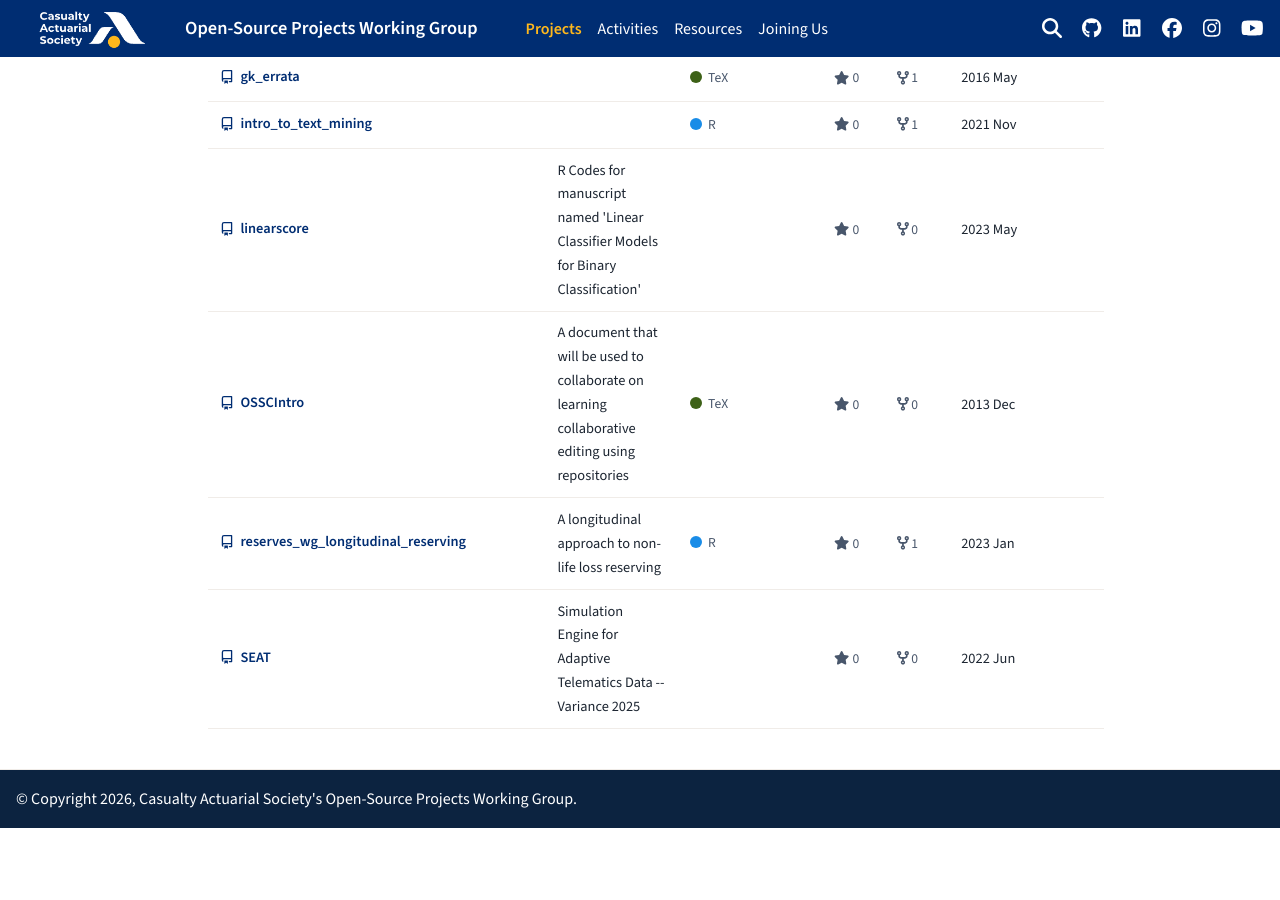
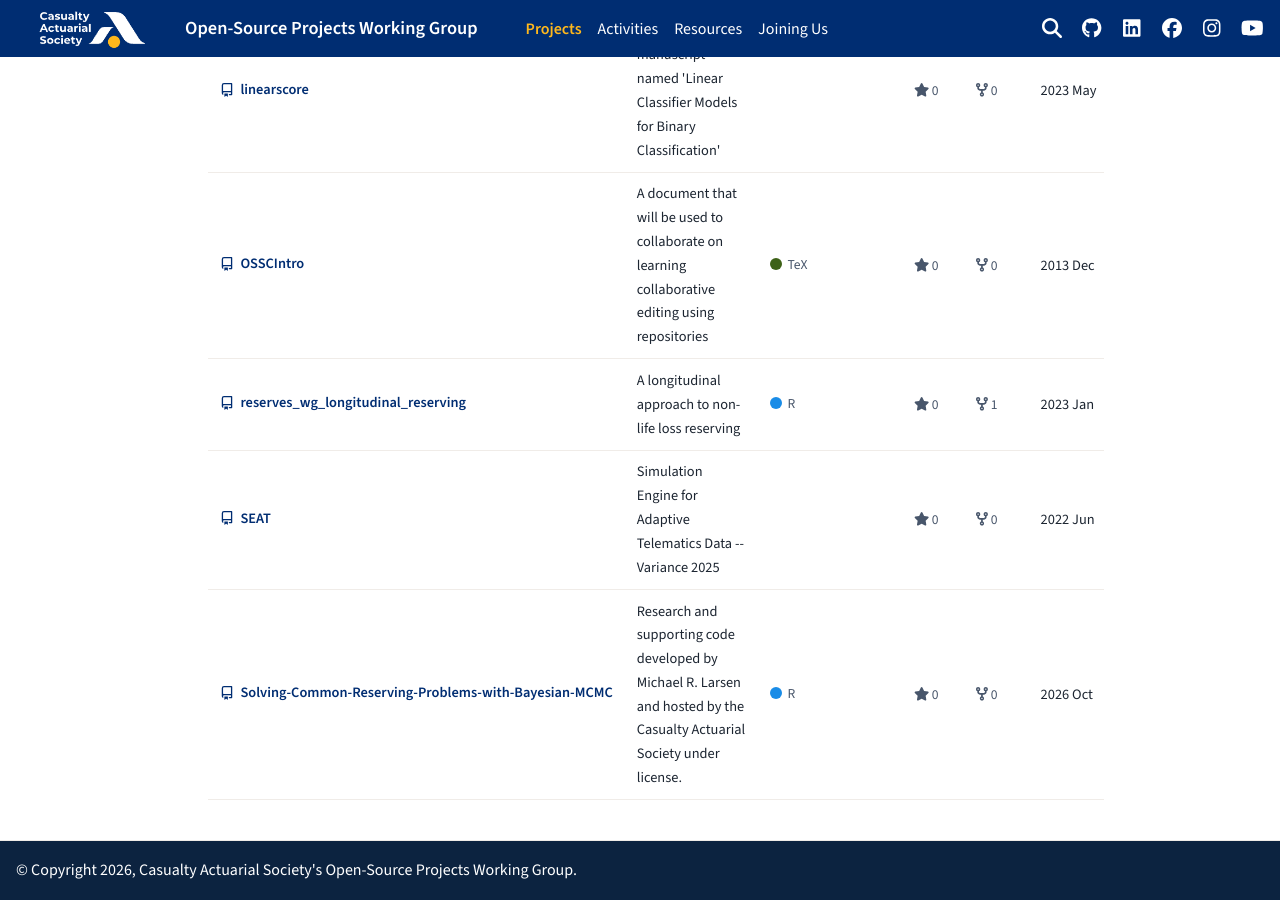
Before and after one commit to casact/casact.github.io, a Sphinx documentation site: the page built from docs/projects.md, in a window 1280 px wide and 900 px high, scrolled down 4955 px. Built offline with Sphinx 7.4.7 and the PyData theme 0.15.4, drawn with Linux system fonts in a browser that asks for light colours; before the commit the page ends 5783 px from its top, so only the background shows below that; some of the changed text lies outside the part shown.

Commit message:
Update repo listings

```diff
--- a/docs/projects.md
+++ b/docs/projects.md
@@ -27,7 +27,7 @@ All 46 public repositories in the [casact GitHub organization](https://github.co
   <td>Actuarial reserving in Python, triangle data manipulation, link ratios calculation, and IBNR models.</td>
   <td><span class="cas-repo-lang"><span class="cas-lang-dot" style="background-color:#3572A5"></span>Python</span></td>
   <td><span class="cas-repo-stat"><i class="fa-solid fa-star"></i> 283</span></td>
-  <td><span class="cas-repo-stat"><i class="fa-solid fa-code-fork"></i> 116</span></td>
+  <td><span class="cas-repo-stat"><i class="fa-solid fa-code-fork"></i> 117</span></td>
   <td>2017 Jun</td>
 </tr>
 <tr>
@@ -263,14 +263,6 @@ All 46 public repositories in the [casact GitHub organization](https://github.co
   <td>2020 May</td>
 </tr>
 <tr>
-  <td class="cas-repo-name"><a href="https://github.com/casact/calendar-heatmap" target="_blank" rel="noopener"><svg aria-hidden="true" viewBox="0 0 16 16" width="14" height="14" class="cas-repo-icon"><path fill="currentColor" d="M2 2.5A2.5 2.5 0 0 1 4.5 0h8.75a.75.75 0 0 1 .75.75v12.5a.75.75 0 0 1-.75.75h-2.5a.75.75 0 0 1 0-1.5h1.75v-2h-8a1 1 0 0 0-.714 1.7.75.75 0 1 1-1.072 1.05A2.495 2.495 0 0 1 2 11.5Zm10.5-1h-8a1 1 0 0 0-1 1v6.708A2.486 2.486 0 0 1 4.5 9h8ZM5 12.25a.25.25 0 0 1 .25-.25h3.5a.25.25 0 0 1 .25.25v3.25a.25.25 0 0 1-.4.2l-1.45-1.087a.249.249 0 0 0-.3 0L5.4 15.7a.25.25 0 0 1-.4-.2Z"></path></svg>calendar-heatmap</a></td>
-  <td>GitHub-style calendar heatmap rendered in matplotlib</td>
-  <td></td>
-  <td><span class="cas-repo-stat"><i class="fa-solid fa-star"></i> 1</span></td>
-  <td><span class="cas-repo-stat"><i class="fa-solid fa-code-fork"></i> 0</span></td>
-  <td>2026 Jul</td>
-</tr>
-<tr>
   <td class="cas-repo-name"><a href="https://github.com/casact/CAS-Project-Health-Insurance-Fraud-Detection" target="_blank" rel="noopener"><svg aria-hidden="true" viewBox="0 0 16 16" width="14" height="14" class="cas-repo-icon"><path fill="currentColor" d="M2 2.5A2.5 2.5 0 0 1 4.5 0h8.75a.75.75 0 0 1 .75.75v12.5a.75.75 0 0 1-.75.75h-2.5a.75.75 0 0 1 0-1.5h1.75v-2h-8a1 1 0 0 0-.714 1.7.75.75 0 1 1-1.072 1.05A2.495 2.495 0 0 1 2 11.5Zm10.5-1h-8a1 1 0 0 0-1 1v6.708A2.486 2.486 0 0 1 4.5 9h8ZM5 12.25a.25.25 0 0 1 .25-.25h3.5a.25.25 0 0 1 .25.25v3.25a.25.25 0 0 1-.4.2l-1.45-1.087a.249.249 0 0 0-.3 0L5.4 15.7a.25.25 0 0 1-.4-.2Z"></path></svg>CAS-Project-Health-Insurance-Fraud-Detection</a></td>
   <td>Integrating Machine Learning Models with Business Rule Triggers to Boost Performance in Health Insurance Fraud Detection: A Case Study</td>
   <td></td>
@@ -390,6 +382,14 @@ All 46 public repositories in the [casact GitHub organization](https://github.co
   <td><span class="cas-repo-stat"><i class="fa-solid fa-code-fork"></i> 0</span></td>
   <td>2022 Jun</td>
 </tr>
+<tr>
+  <td class="cas-repo-name"><a href="https://github.com/casact/Solving-Common-Reserving-Problems-with-Bayesian-MCMC" target="_blank" rel="noopener"><svg aria-hidden="true" viewBox="0 0 16 16" width="14" height="14" class="cas-repo-icon"><path fill="currentColor" d="M2 2.5A2.5 2.5 0 0 1 4.5 0h8.75a.75.75 0 0 1 .75.75v12.5a.75.75 0 0 1-.75.75h-2.5a.75.75 0 0 1 0-1.5h1.75v-2h-8a1 1 0 0 0-.714 1.7.75.75 0 1 1-1.072 1.05A2.495 2.495 0 0 1 2 11.5Zm10.5-1h-8a1 1 0 0 0-1 1v6.708A2.486 2.486 0 0 1 4.5 9h8ZM5 12.25a.25.25 0 0 1 .25-.25h3.5a.25.25 0 0 1 .25.25v3.25a.25.25 0 0 1-.4.2l-1.45-1.087a.249.249 0 0 0-.3 0L5.4 15.7a.25.25 0 0 1-.4-.2Z"></path></svg>Solving-Common-Reserving-Problems-with-Bayesian-MCMC</a></td>
+  <td>Research and supporting code developed by Michael R. Larsen and hosted by the Casualty Actuarial Society under license.</td>
+  <td><span class="cas-repo-lang"><span class="cas-lang-dot" style="background-color:#198CE7"></span>R</span></td>
+  <td><span class="cas-repo-stat"><i class="fa-solid fa-star"></i> 0</span></td>
+  <td><span class="cas-repo-stat"><i class="fa-solid fa-code-fork"></i> 0</span></td>
+  <td>2026 Oct</td>
+</tr>
 </tbody>
 </table>
 </div>
```
Also changed, not shown: docs/index.md (+1 -1 lines).
